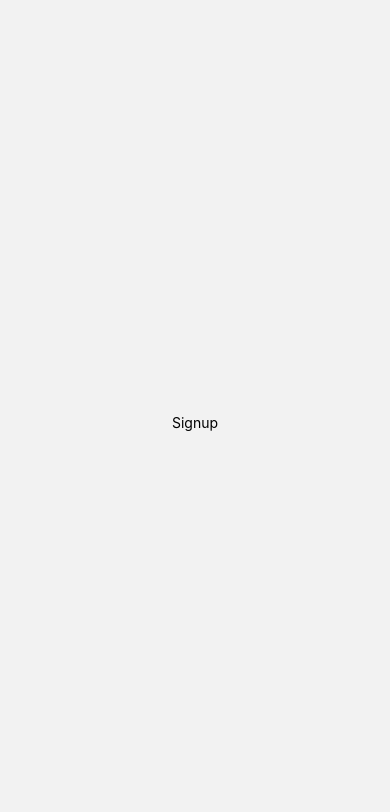
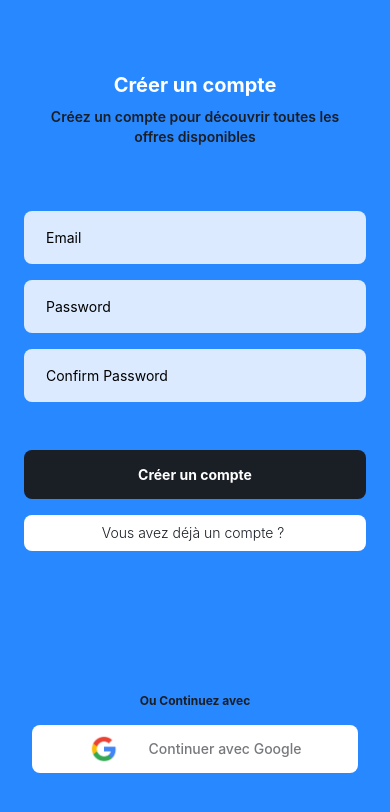
Before and after one commit to Oussama-Benazzouz/Pfe_project, a React Native app in the folder my-app/: screen /Signup in a window 390 px wide. Shown: the top 812 px of the page. Built offline with nearby package versions, Linux system fonts and the light colour scheme.

Commit message:
Login and Signup UI

```diff
--- a/my-app/screens/Login.js
+++ b/my-app/screens/Login.js
@@ -1,11 +1,64 @@
 import * as React from "react";
-import { View, Text } from "react-native";
+import { View, Text, TouchableOpacity, TextInput, Image } from "react-native";
 
 function Login() {
+  const [email, setEmail] = React.useState("");
+  const [password, setPassword] = React.useState("");
+
   return (
-    <View className="flex-1 items-center justify-center">
-      <View>
-
+    <View className="flex-1 items-center justify-around bg-primary">
+      <View className="w-full px-6">
+        <View className="flex items-center pb-10">
+          <Text className="text-white font-bold text-xl pb-2">
+            Se Connecter
+          </Text>
+          <Text className="text-text font-semibold text-sm">
+            Bienvenue, vous nous avez manqué !
+          </Text>
+        </View>
+        <View className="items-center mt-6">
+          <TextInput
+            className="w-full px-5 py-4 rounded-lg border-2 border-transparent focus:border-text bg-blue-100 mb-4"
+            placeholder="Email"
+            onChangeText={(text) => setEmail(text)}
+          />
+          <TextInput
+            className="w-full px-5 py-4 rounded-lg border-2 border-transparent focus:border-text bg-blue-100"
+            placeholder="Password"
+            secureTextEntry={true}
+            onChangeText={(text) => setPassword(text)}
+          />
+        </View>
+        <View className="items-end py-4">
+          <TouchableOpacity>
+            <Text className="text-white font-base text-sm">
+              Mot de passe oublié ?
+            </Text>
+          </TouchableOpacity>
+        </View>
+        <View className="items-center mt-4">
+          <TouchableOpacity className="w-full bg-text py-4 rounded-lg">
+            <Text className="text-white text-center font-bold">
+              Se Connecter
+            </Text>
+          </TouchableOpacity>
+        </View>
+        <View className="items-center mt-4">
+          <TouchableOpacity className="w-full bg-white py-2 rounded-lg">
+            <Text className="text-text text-center font-light text-sm">
+              Créer un compte
+            </Text>
+          </TouchableOpacity>
+        </View>
+      </View>
+      <View className="w-full items-center px-8">
+        <Text className="text-text font-bold pb-4 text-xs">Ou Continuez avec</Text>
+        <TouchableOpacity className="w-full bg-white py-2 rounded-lg flex-row items-center justify-center">
+          <Image source={require("../assets/images/google.png")} className="w-8 h-8" />
+          <Text className="text-text/60 text-center font-medium text-sm ml-7">
+            Continuer avec Google
+          </Text>
+        </TouchableOpacity>
       </View>
     </View>
   );
--- a/my-app/screens/Signup.js
+++ b/my-app/screens/Signup.js
@@ -1,10 +1,71 @@
 import * as React from "react";
-import { View, Text } from "react-native";
+import { View, Text, TextInput, TouchableOpacity, Image } from "react-native";
 
 function Signup() {
+  const [email, setEmail] = React.useState("");
+  const [password, setPassword] = React.useState("");
+  const [confirmPassword, setConfirmPassword] = React.useState("");
+
   return (
-    <View className="flex-1 items-center justify-center">
-      <Text>Signup</Text>
+    <View className="flex-1 items-center justify-around bg-primary">
+      <View className="w-full px-6">
+        <View className="flex items-center pb-10">
+          <Text className="text-white font-bold text-xl pb-2">
+            Créer un compte
+          </Text>
+          <Text className="text-text font-semibold text-sm">
+            Créez un compte pour découvrir toutes les
+          </Text>
+          <Text className="text-text font-semibold text-sm">
+            offres disponibles
+          </Text>
+        </View>
+        <View className="items-center mt-6">
+          <TextInput
+            className="w-full px-5 py-4 rounded-lg border-2 border-transparent focus:border-text bg-blue-100 mb-4"
+            placeholder="Email"
+            onChangeText={(text) => setEmail(text)}
+          />
+          <TextInput
+            className="w-full px-5 py-4 rounded-lg border-2 border-transparent focus:border-text bg-blue-100 mb-4"
+            placeholder="Password"
+            secureTextEntry={true}
+            onChangeText={(text) => setPassword(text)}
+          />
+          <TextInput
+            className="w-full px-5 py-4 rounded-lg border-2 border-transparent focus:border-text bg-blue-100"
+            placeholder="Confirm Password"
+            secureTextEntry={true}
+            onChangeText={(text) => setConfirmPassword(text)}
+          />
+        </View>
+        <View className="items-center mt-12">
+          <TouchableOpacity className="w-full bg-text py-4 rounded-lg">
+            <Text className="text-white text-center font-bold">
+              Créer un compte
+            </Text>
+          </TouchableOpacity>
+        </View>
+        <View className="items-center mt-4">
+          <TouchableOpacity className="w-full bg-white py-2 rounded-lg">
+            <Text className="text-text text-center font-light text-sm">
+              Vous avez déjà un compte ?{" "}
+            </Text>
+          </TouchableOpacity>
+        </View>
+      </View>
+      <View className="w-full items-center px-8">
+        <Text className="text-text font-bold pb-4 text-xs">Ou Continuez avec</Text>
+        <TouchableOpacity className="w-full bg-white py-2 rounded-lg flex-row items-center justify-center">
+          <Image
+            source={require("../assets/images/google.png")}
+            className="w-8 h-8"
+          />
+          <Text className="text-text/60 text-center font-medium text-sm ml-7">
+            Continuer avec Google
+          </Text>
+        </TouchableOpacity>
+      </View>
     </View>
   );
 }
```
Also changed, not shown: my-app/assets/images/google.png (added).
